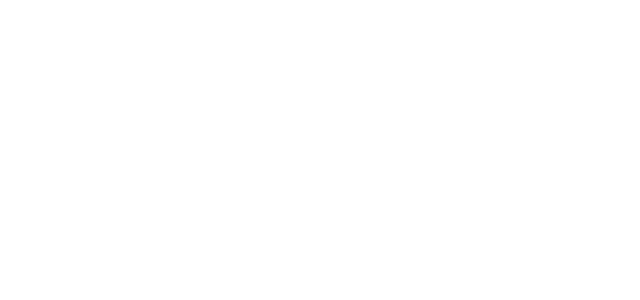
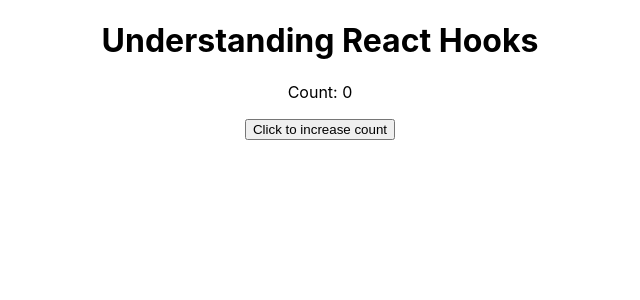
Before and after one commit to raviteja8k/react-hooks, a React (Create React App) app: page / in a window 1280 px wide. Shown: the top 300 px of the page, without its empty margins (320-960 px from the left). Built offline with nearby package versions, Linux system fonts and the light colour scheme.

Commit message:
Using useState() with classic example

```diff
--- a/src/App.js
+++ b/src/App.js
@@ -1,10 +1,17 @@
-import React from 'react';
+import React, {useState} from 'react';
 import './App.css';
 
 function App() {
+  const [count, setCount] = useState(0);
+  // useState() returns an array!
+  // So, by using bracket as useState(0) we are using first value of array ([0])
+  // as value of our state and second ([1]) is the method we define to change our state.
+
   return (
     <div className="App">
-
+        <h1>Understanding React Hooks</h1>
+        <p>Count: {count}</p>
+        <button onClick={() => setCount(count + 1)}>Click to increase count</button>
     </div>
   );
 }
```
Also changed, not shown: 1 other file (tests, documents, lock files or other folders).
